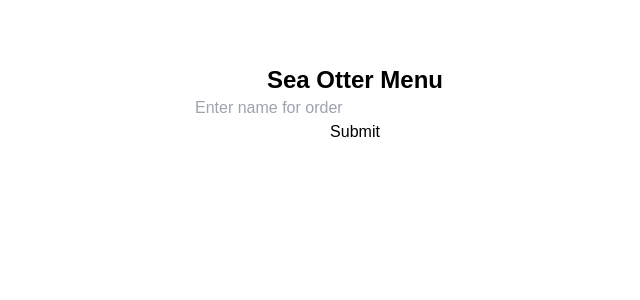
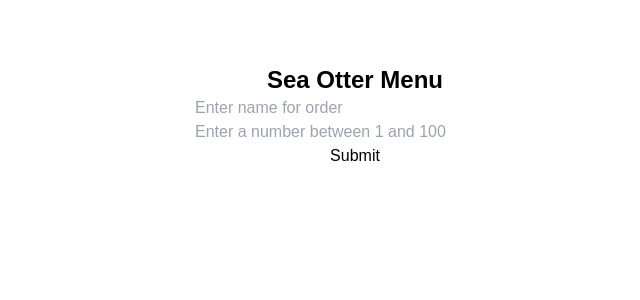
Before and after one commit to werronense/otter-menu, a Next.js app: page / in a window 1280 px wide. Shown: the top 300 px of the page, without its empty margins (285-925 px from the left). Built offline with nearby package versions, Linux system fonts and the light colour scheme.

Commit message:
Add number field to form

```diff
--- a/src/app/components/Form.tsx
+++ b/src/app/components/Form.tsx
@@ -27,6 +27,13 @@ export function Form() {
         register={register}
         error={errors.name}
       />
+      <FormField
+        type="number"
+        placeholder="Enter a number between 1 and 100"
+        name="squidPercent"
+        register={register}
+        error={errors.squidPercent}
+      />
       <button type="submit">Submit</button>
     </form>
   );
--- a/src/types.ts
+++ b/src/types.ts
@@ -3,16 +3,21 @@ import { z, ZodType } from "zod";
 
 export type FormData = {
   name: string;
+  squidPercent: number;
 };
 
 export type FormFieldProps = {
   type: string;
   placeholder: string;
-  name: "name";
+  name: "name" | "squidPercent";
   register: UseFormRegister<FormData>;
   error: FieldError | undefined;
 };
 
 export const OrderSchema: ZodType<FormData> = z.object({
-  name: z.string().min(1)
+  name: z.string().min(1),
+  squidPercent: z
+    .number({ coerce: true })
+    .min(1, { message: "Enter a number no lower than 1" })
+    .max(100, { message: "Enter a number no higher than 100" }),
 });
```
